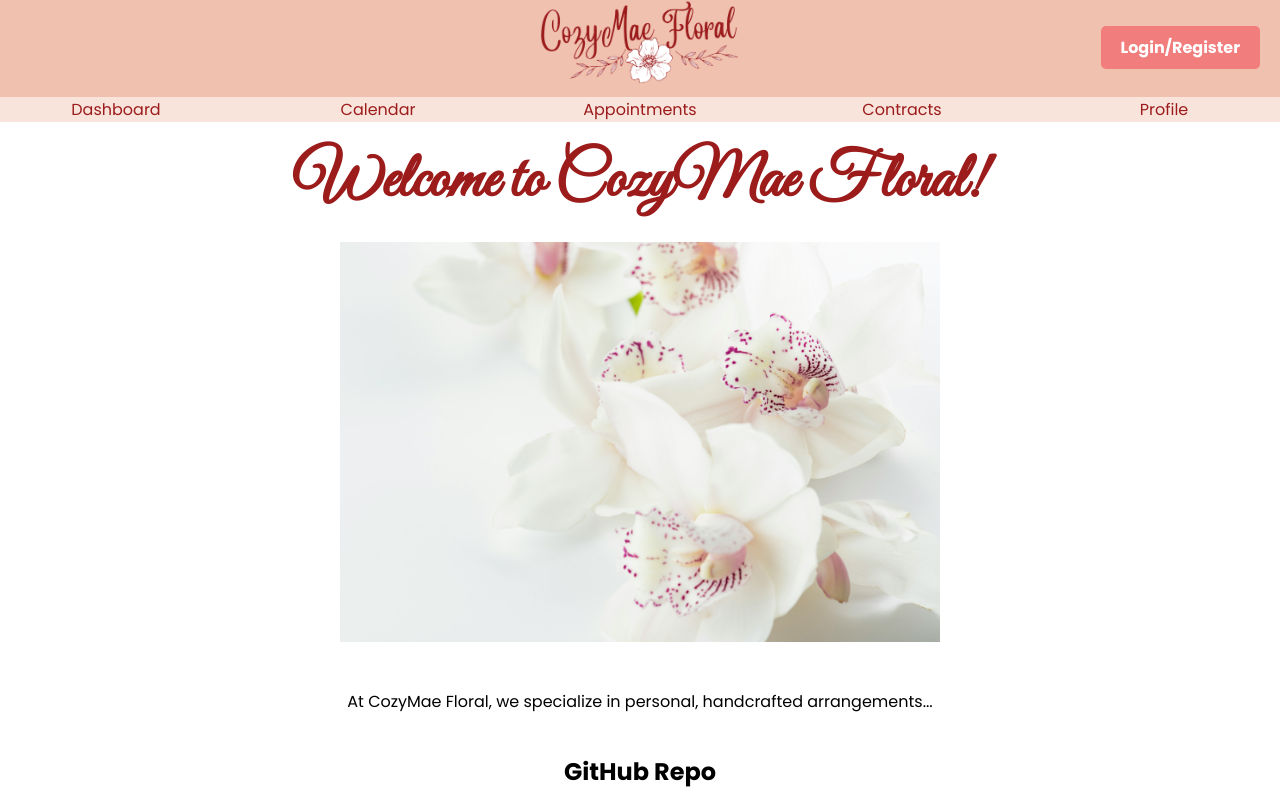
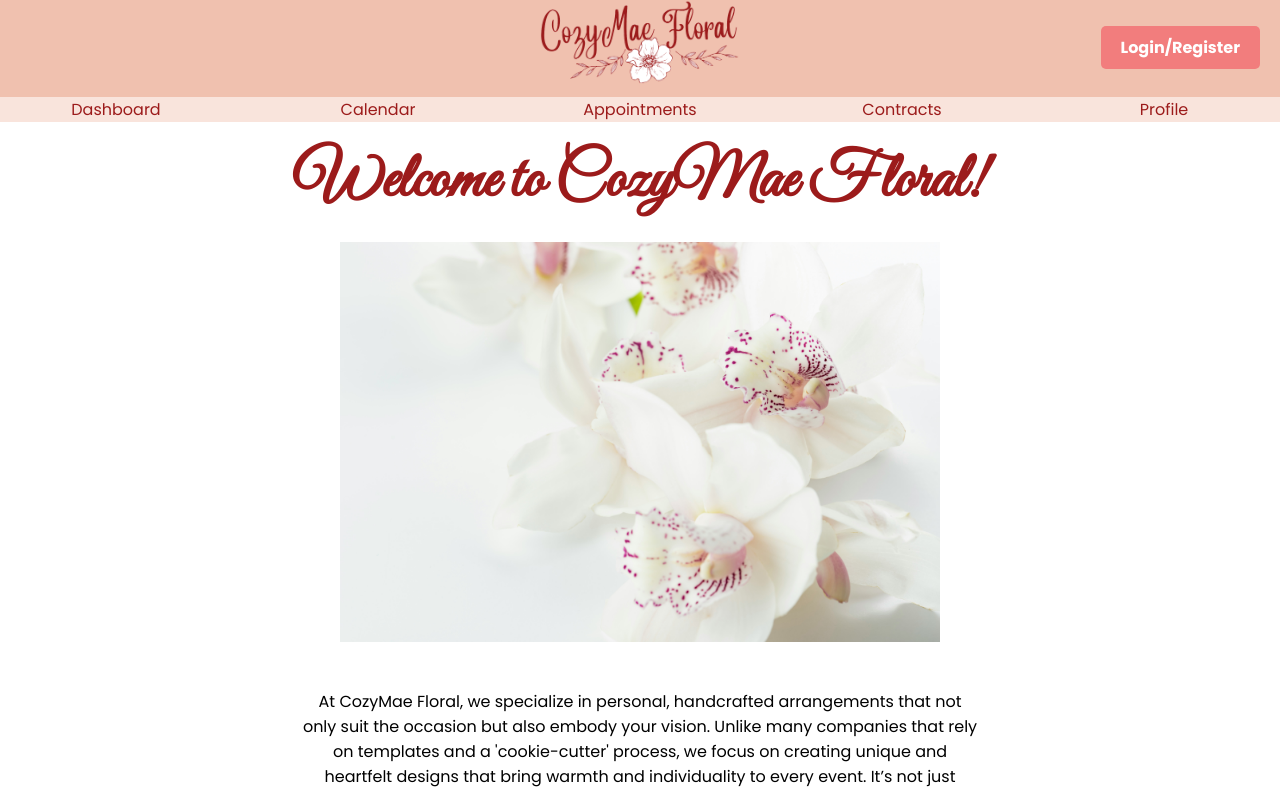
Before and after one commit to braydonlowe/startup, a React (Vite) app: page / in a window 1280 px wide. Shown: the top 792 px of the page. Built offline with nearby package versions, Linux system fonts and the light colour scheme.

Commit message:
Home: paragraph

```diff
--- a/src/Pages/home.jsx
+++ b/src/Pages/home.jsx
@@ -36,8 +36,7 @@ export const Home = () => {
             height="400"
           />
           <p className="paragraph">
-            At CozyMae Floral, we specialize in personal, handcrafted
-            arrangements...
+          At CozyMae Floral, we specialize in personal, handcrafted arrangements that not only suit the occasion but also embody your vision. Unlike many companies that rely on templates and a 'cookie-cutter' process, we focus on creating unique and heartfelt designs that bring warmth and individuality to every event. It’s not just about selling flowers; it’s about delivering a personal touch that makes each moment unforgettable.
           </p>
         </section>
         <section>
--- a/src/app.jsx
+++ b/src/app.jsx
@@ -18,12 +18,9 @@ function App() {
                 <Routes>
                     <Route path = "/" element={<Home/>} />
                 </Routes>
-
             </div>
-
         </BrowserRouter>
     )
-
 }
 
 
```
